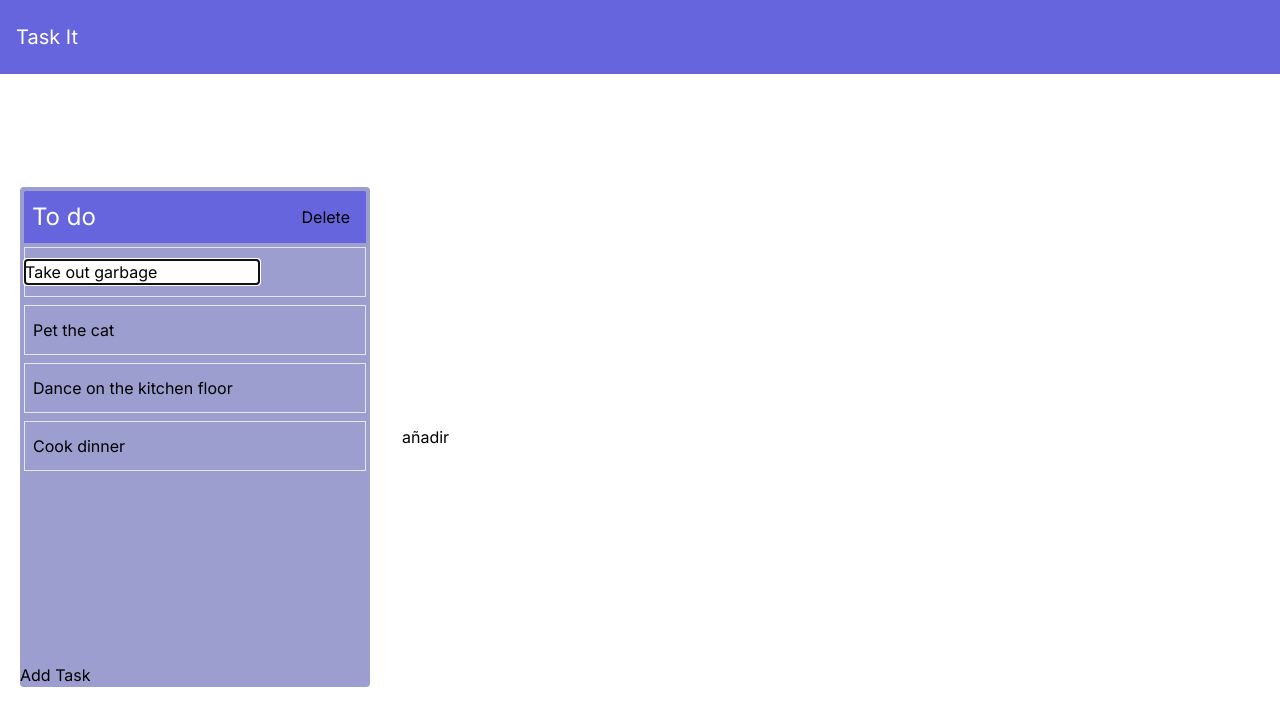
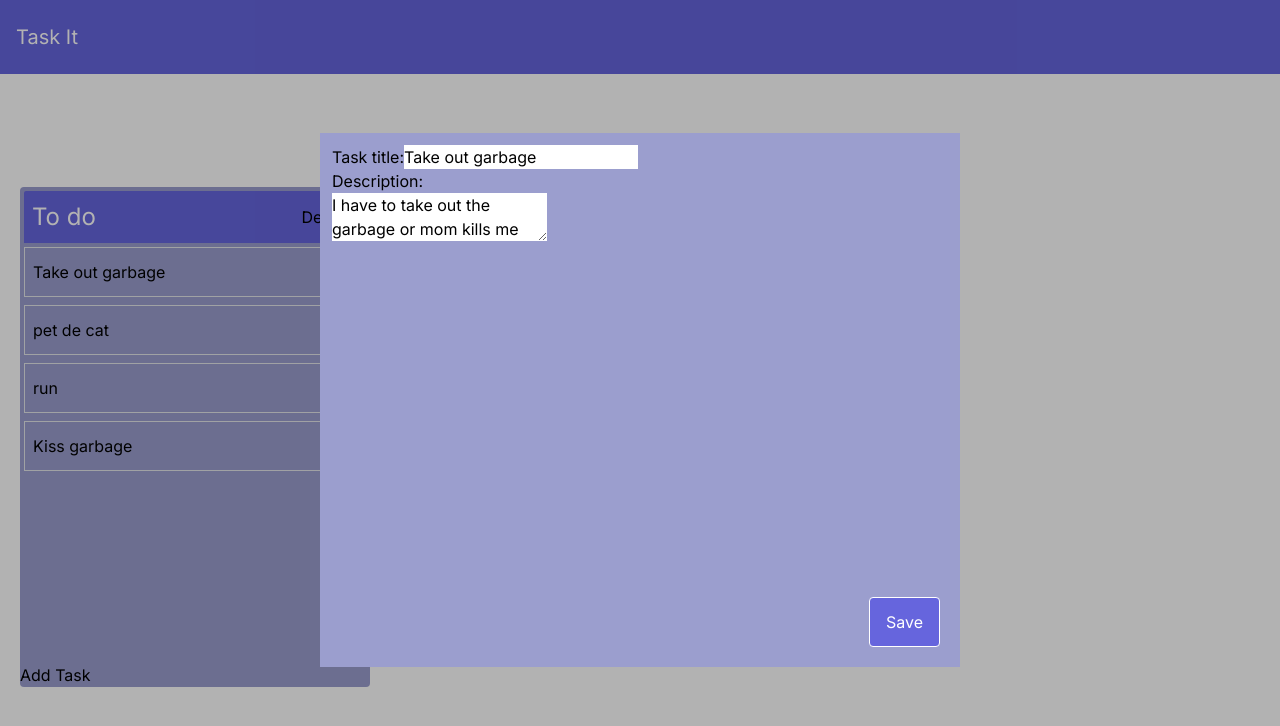
Before and after one commit to lmhmDev/task-it, a Next.js app: page / in a window 1280 px wide. Both pictures are taken after a click on the button "Take out garbage". Shown: the top 726 px of the page. Built offline with nearby package versions, Linux system fonts and the light colour scheme.

Commit message:
created edit task modal and added title and content to tasks

```diff
--- a/src/app/layout.tsx
+++ b/src/app/layout.tsx
@@ -6,7 +6,7 @@ import Navbar from '../components/navbar';
 const inter = Inter({ subsets: ['latin'] })
 
 export const metadata: Metadata = {
-  title: 'Paula',
+    title: 'Task it',
     description: 'Generated by create next app',
 }
 
--- a/src/app/page.tsx
+++ b/src/app/page.tsx
@@ -1,17 +1,29 @@
 'use client'
 
 import Board from '@/components/board';
-import Card from '@/components/card';
-import Column from '@/components/column';
+import Modal from '@/components/modal';
 import { useState } from 'react';
-import useStore from '../utils/store';
-import { DragDropContext, Draggable, Droppable } from 'react-beautiful-dnd';
+import { Task } from '../utils/dnd_types';
 
 export default function Home() {
 
-  return (
-    <main className="flex items-center h-[calc(100vh-74px)] w-full">
-      <Board />
-    </main>
-  )
+    const [showModal, setShowModal] = useState(true)
+    const [modalTask, setModalTask] = useState<Task | null>(null)
+
+    const activeModal = (task: Task) => {
+        setModalTask(task)
+        setShowModal(true)
+    }
+
+    const deactivateModal = () => {
+        setShowModal(false)
+        setModalTask(null)
+    }
+
+    return (
+        <main className="flex items-center h-[calc(100vh-74px)] w-full">
+            {showModal && modalTask && <Modal task={modalTask} deactivate={deactivateModal} />}
+            <Board activeModal={activeModal} />
+        </main>
+    )
 }
--- a/src/components/board.tsx
+++ b/src/components/board.tsx
@@ -10,8 +10,12 @@ import { useMemo, useState } from 'react';
 import { createPortal } from 'react-dom';
 import Card from './card';
 
+interface Props {
+    activeModal: (task: Task) => void
+}
 
-const Board = () => {
+
+const Board = ({ activeModal }: Props) => {
     const columns: Column[] = useStore((state) => state.columns)
     const tasks: Task[] = useStore((state) => state.tasks)
     const addColumn = useStore((state) => state.addColumn)
@@ -116,7 +120,7 @@ const Board = () => {
                 <SortableContext items={columnsIds}>
                     {columns.map((column) => {
                         const colTasks = tasks.filter(task => task.columnId === column.id)
-                        return <ColumnContainer key={column.id} column={column} tasks={colTasks} />
+                        return <ColumnContainer key={column.id} column={column} tasks={colTasks} activeModal={activeModal} />
 
                     })}
                 </SortableContext>
@@ -124,8 +128,8 @@ const Board = () => {
             </div>
             {typeof window !== 'undefined' && createPortal(
                 <DragOverlay>
-                    {activeColumn && <ColumnContainer column={activeColumn} tasks={tasks.filter(task => task.columnId === activeColumn.id)} />}
-                    {activeTask && <Card task={activeTask} />}
+                    {activeColumn && <ColumnContainer column={activeColumn} tasks={tasks.filter(task => task.columnId === activeColumn.id)} activeModal={activeModal} />}
+                    {activeTask && <Card task={activeTask} activeModal={activeModal} />}
                 </DragOverlay>
                 , document.body)}
         </DndContext>
--- a/src/components/card.tsx
+++ b/src/components/card.tsx
@@ -7,23 +7,21 @@ import { setegid } from 'process';
 
 interface Props {
     task: Task
+    activeModal: (task: Task) => void
 }
 
-const Card = ({ task }: Props) => {
+const Card = ({ task, activeModal }: Props) => {
 
     const [isHovered, setIsHovered] = useState(false)
-    const [editMode, setEditMode] = useState(false)
 
     const deleteTask = useStore((state) => state.deleteTask)
-    const updateTask = useStore((state) => state.updateTask)
 
     const { setNodeRef, attributes, listeners, transform, transition, isDragging } = useSortable({
         id: task.id,
         data: {
             type: 'Task',
             task
-        },
-        disabled: editMode
+        }
     })
 
     const style = {
@@ -47,27 +45,11 @@ const Card = ({ task }: Props) => {
             style={style}
             {...attributes}
             {...listeners}
-            onClick={() => setEditMode(true)}
+            onClick={() => activeModal(task)}
             onMouseEnter={() => setIsHovered(true)}
             onMouseLeave={() => setIsHovered(false)}
             className={`w-full flex items-center justify-between border border-grey h-[50px] mb-2 hover:ring-2 hover:ring-inset hover:ring-primary`}>
-            {
-                editMode ?
-                    <input
-                        value={task.content}
-                        autoFocus
-                        onBlur={() => {
-                            setEditMode(false)
-                        }}
-                        onKeyDown={(e) => {
-                            if (e.key !== 'Enter') return
-                            setEditMode(false)
-                        }}
-                        onChange={(e) => {
-                            updateTask(task.id, e.target.value)
-                        }}
-                    /> :
-                    <p className="p-2">{task.content}</p>}
+            <p className="p-2">{task.title}</p>
             {
                 isHovered &&
                 <button
--- a/src/components/column.tsx
+++ b/src/components/column.tsx
@@ -8,9 +8,10 @@ import Card from './card';
 interface Props {
     column: Column
     tasks: Task[]
+    activeModal: (task: Task) => void
 }
 
-const ColumnContainer = ({ column, tasks }: Props) => {
+const ColumnContainer = ({ column, tasks, activeModal }: Props) => {
 
     const [editMode, setEditMode] = useState(false)
 
@@ -95,7 +96,7 @@ const ColumnContainer = ({ column, tasks }: Props) => {
                 <SortableContext items={tasksIds}>
                     {
                         tasks?.map(task => {
-                            return <Card key={task.id} task={task} />
+                            return <Card key={task.id} task={task} activeModal={activeModal} />
                         })
                     }
                 </SortableContext>
--- /dev/null
+++ b/src/components/modal.tsx
@@ -0,0 +1,48 @@
+import { Task } from '../utils/dnd_types';
+import { useState } from 'react';
+import useStore from '../utils/store';
+interface Props {
+    task: Task
+    deactivate: () => void
+}
+
+function Modal({ task, deactivate }: Props) {
+
+    const [localTask, setLocalTask] = useState<Task>(task)
+
+    const updateTask = useStore((state) => state.updateTask)
+
+    const saveTask = () => {
+        updateTask(localTask.id, localTask.title, localTask.content)
+        deactivate()
+    }
+
+    return (
+        <div className="fixed top-0 left-0 w-screen h-screen bg-black bg-opacity-30 flex items-center justify-center">
+            <div className="bg-secondary w-2/4 h-2/3 flex flex-col p-3">
+                <div className="grow">
+                    <p>Task title:
+                    <input value={localTask.title} onChange={(e) => {
+                            setLocalTask(prevState => {
+                                return { ...prevState, title: e.target.value }
+                            })
+                        }} />
+                    </p>
+                    <p>Description:</p>
+                    <textarea value={localTask.content} onChange={(e) => {
+                        setLocalTask(prevState => {
+                            return { ...prevState, content: e.target.value }
+                        })
+                    }} />
+                </div>
+                <footer className="flex justify-end p-2">
+                    <button
+                        onClick={saveTask}
+                        className="border rounded border-white text-white bg-primary px-4 py-3 hover:ring-2 hover:ring-inset hover:ring-secondary">Save</button>
+                </footer>
+            </div>
+        </div>
+    )
+}
+
+export default Modal
--- a/src/utils/dnd_types.ts
+++ b/src/utils/dnd_types.ts
@@ -8,5 +8,6 @@ export type Column = {
 export type Task = {
     id: Id
     columnId: Id
+    title: string
     content: string
 }
--- a/src/utils/store.tsx
+++ b/src/utils/store.tsx
@@ -5,10 +5,10 @@ import { arrayMove } from '@dnd-kit/sortable';
 
 const initialData = {
     tasks: [
-        { id: 'task-1', columnId: 'column-1', content: 'Take out garbage' },
-        { id: 'task-2', columnId: 'column-1', content: 'Pet the cat' },
-        { id: 'task-3', columnId: 'column-1', content: 'Dance on the kitchen floor' },
-        { id: 'task-4', columnId: 'column-1', content: 'Cook dinner' }
+        { id: 'task-1', columnId: 'column-1', title: 'Take out garbage', content: 'I have to take out the garbage or mom kills me' },
+        { id: 'task-2', columnId: 'column-1', title: 'pet de cat', content: 'i should definetly Pet the cat' },
+        { id: 'task-3', columnId: 'column-1', title: 'run', content: 'Go running!' },
+        { id: 'task-4', columnId: 'column-1', title: 'Kiss garbage', content: 'Im joking, but you looked!' }
     ],
 
     columns: [
@@ -60,7 +60,8 @@ const useStore = create((set) => ({
             const newTask: Task = {
                 id: generateId(),
                 columnId: columnId,
-                content: 'New task'
+                title: 'New Task',
+                content: ''
             }
             return { tasks: [...state['tasks'], newTask] }
         })
@@ -72,11 +73,11 @@ const useStore = create((set) => ({
         }))
     },
 
-    updateTask: (taskId: Id, content: string) => {
+    updateTask: (taskId: Id, title: string, content: string) => {
         set((state) => {
             const newTasks = state.tasks.map((task: Task) => {
                 if (task.id !== taskId) return task
-                return { ...task, content }
+                return { ...task, title, content }
             })
 
             return { tasks: newTasks }
```
Lines whose indentation alone changed are shown as unchanged.
